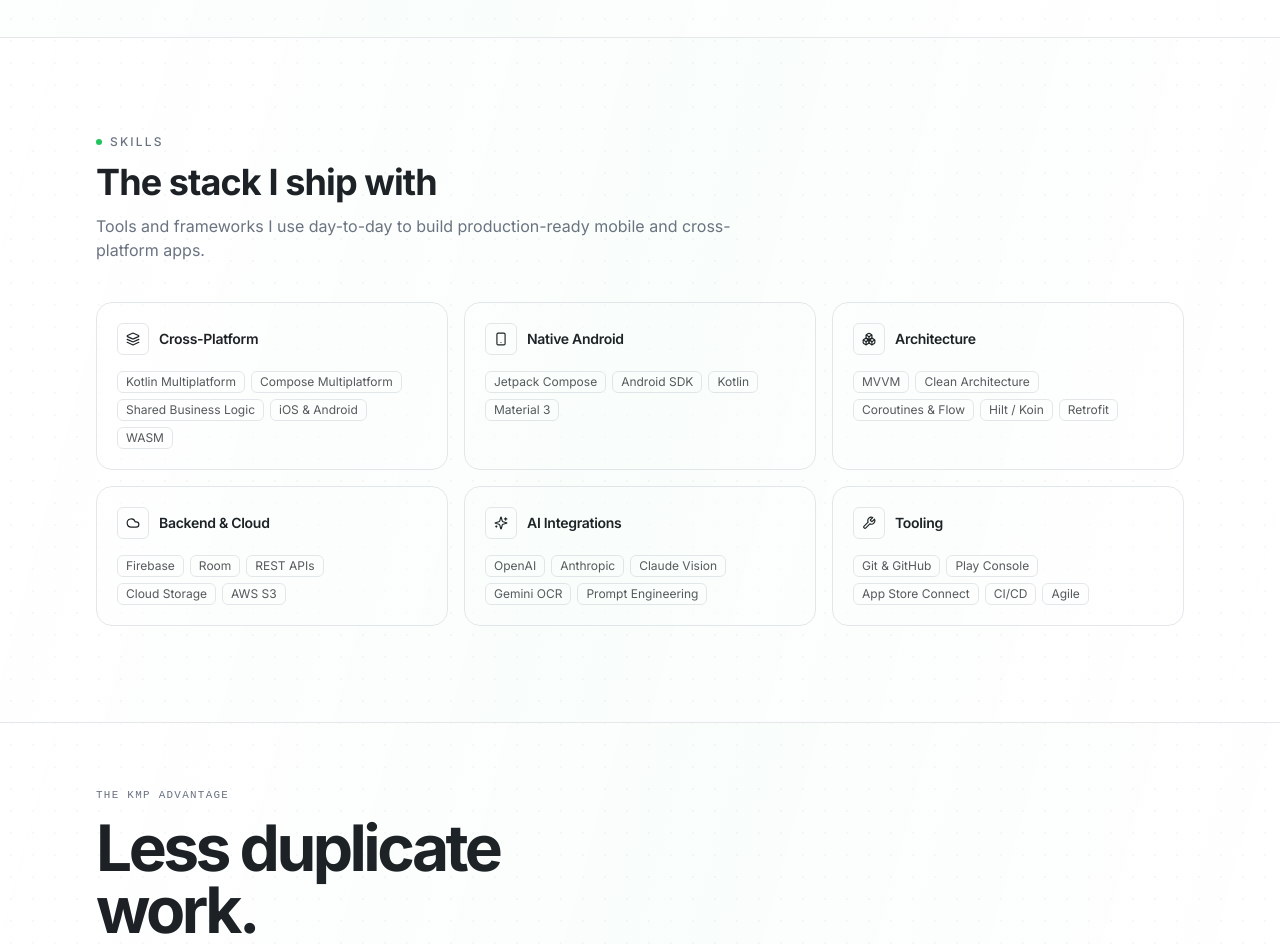
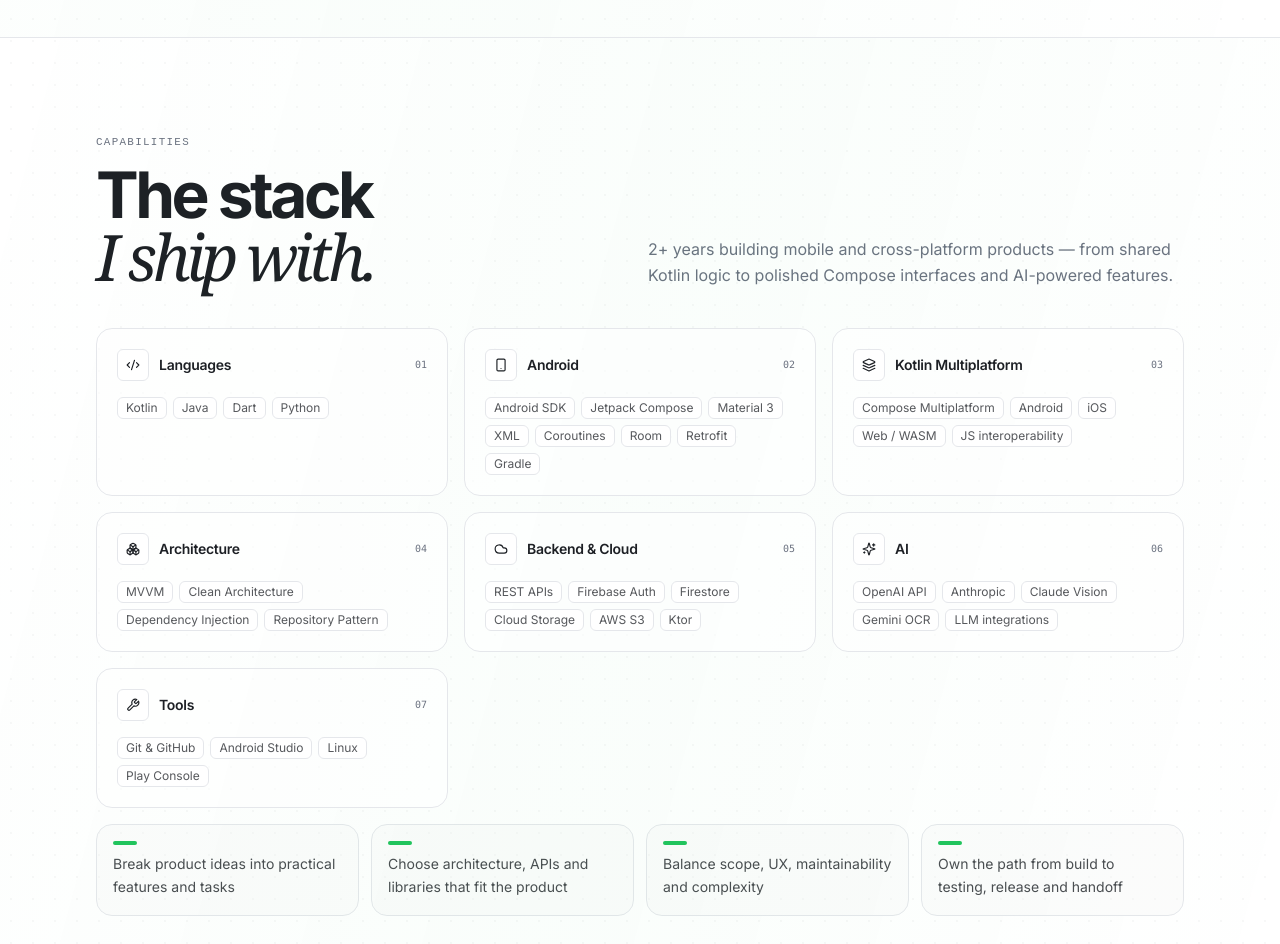
Before and after one commit to Arunbide/arunbide-04690, a React (Vite) app: page / in a window 1280 px wide. Shown: the part 2280-3224 px from the top of the page. Built offline with nearby package versions, Linux system fonts and the light colour scheme.

Commit message:
Changes
Co-authored-by: Arunbide <112233922+Arunbide@users.noreply.github.com>

```diff
--- a/src/components/Experience.tsx
+++ b/src/components/Experience.tsx
@@ -1,25 +1,31 @@
-import { Calendar } from "lucide-react";
+import { Calendar, MapPin } from "lucide-react";
 
 const Experience = () => {
   const jobs = [
     {
       title: "Kotlin Multiplatform Developer",
       company: "Stealth Startup",
-      type: "Freelance · Remote",
+      type: "Contract · Remote",
       period: "Sep 2025 — May 2026",
       bullets: [
-        "Led V2 redesign in Material 3, unifying Android, iOS, and Web (WASM) with Kotlin Multiplatform.",
-        "Built shared business logic and reusable Compose components for cross-platform scalability.",
+        "Contributed to a V2 redesign using Kotlin Multiplatform and Compose Multiplatform for Android, iOS and Web.",
+        "Built reusable Compose and Material 3 components with shared business logic across platforms.",
+        "Worked with Kotlin WASM, JavaScript interoperability, localization and RTL support.",
+        "Made implementation decisions around shared vs. platform-specific code based on product needs.",
+        "Debugged Gradle, KMP, WASM, Firebase and cross-platform build issues.",
       ],
     },
     {
-      title: "Android & KMP Developer",
+      title: "Freelance Android & Mobile Developer",
       company: "Freelance",
-      type: "Worldwide",
-      period: "Ongoing",
+      type: "Remote · Worldwide",
+      period: "Jun 2023 — Present",
       bullets: [
-        "Shipped multiple production Android apps using Firebase, REST, and modern Android practices.",
-        "Owned the full lifecycle — design, build, publish — with a 100% job-success rate.",
+        "Built Android and cross-platform apps with Kotlin, Java, Flutter and Kotlin Multiplatform.",
+        "Shipped with Jetpack Compose, MVVM, Coroutines, Room, Retrofit and dependency injection.",
+        "Integrated Firebase, REST APIs, AI services, media services and third-party platforms.",
+        "Worked directly with clients on requirements, scope, estimates and technical approach.",
+        "Owned projects from build and debugging through testing, Play Console release and handoff.",
       ],
     },
   ];
@@ -27,42 +33,52 @@ const Experience = () => {
   return (
     <section id="experience" className="section-shell py-16 sm:py-24 px-5 sm:px-6">
       <div className="container mx-auto max-w-6xl">
-        <div className="flex items-center gap-2 mb-3">
-          <span className="inline-flex h-1.5 w-1.5 rounded-full bg-accent" />
-          <p className="text-[11px] sm:text-xs font-medium uppercase tracking-[0.18em] text-muted-foreground">
-            Experience
+        <div className="mb-10 grid gap-4 md:grid-cols-2 md:items-end">
+          <div>
+            <p className="eyebrow">Experience</p>
+            <h2 className="section-heading font-bold">
+              Where I've<br />
+              <em>worked.</em>
+            </h2>
+          </div>
+          <p className="max-w-xl text-muted-foreground">
+            Two and a half years of shipping production mobile apps — for a product team and directly for clients.
           </p>
         </div>
-        <h2 className="text-2xl sm:text-3xl md:text-4xl font-bold tracking-tight mb-8 sm:mb-10">
-          Where I've worked
-        </h2>
 
         <div className="relative">
-          {/* timeline rail */}
-          <div className="absolute left-[7px] top-2 bottom-2 w-px bg-border hidden sm:block" />
+          <div className="absolute left-[7px] top-2 bottom-2 w-px bg-gradient-to-b from-border via-border to-transparent hidden sm:block" />
           <div className="space-y-4">
             {jobs.map((j, i) => (
               <div
                 key={j.title + j.company}
-                className="relative sm:pl-8 animate-fade-in"
+                className="group relative sm:pl-8 animate-fade-in"
                 style={{ animationDelay: `${i * 80}ms`, animationFillMode: "backwards" }}
               >
-                <span className="absolute left-0 top-6 hidden sm:block h-4 w-4 rounded-full border-2 border-background bg-foreground" />
-                <div className="rounded-2xl border border-border bg-card/50 p-5 sm:p-6 transition-all duration-300 hover:-translate-y-0.5 hover:border-foreground/25 hover:shadow-xl hover:shadow-foreground/5">
-                  <div className="flex flex-col sm:flex-row sm:items-start sm:justify-between gap-1 mb-2">
+                <span className="absolute left-0 top-6 hidden sm:block h-4 w-4 rounded-full border-2 border-background bg-foreground transition-transform duration-300 group-hover:scale-125" />
+                <span className="absolute left-0 top-6 hidden sm:block h-4 w-4 rounded-full bg-accent/40 opacity-0 blur-md transition-opacity duration-300 group-hover:opacity-100" />
+                <div className="relative overflow-hidden rounded-2xl border border-border bg-card/50 p-5 sm:p-6 transition-all duration-300 hover:-translate-y-0.5 hover:border-foreground/25 hover:shadow-xl hover:shadow-foreground/5">
+                  <span
+                    className="pointer-events-none absolute -right-16 -top-16 h-40 w-40 rounded-full bg-accent/10 blur-3xl opacity-0 transition-opacity duration-500 group-hover:opacity-100"
+                    aria-hidden
+                  />
+                  <div className="relative flex flex-col sm:flex-row sm:items-start sm:justify-between gap-1 mb-2">
                     <div>
-                      <h3 className="text-base sm:text-lg font-bold">{j.title}</h3>
-                      <p className="text-sm text-muted-foreground">{j.company} · {j.type}</p>
+                      <h3 className="text-base sm:text-lg font-bold tracking-tight">{j.title}</h3>
+                      <p className="mt-0.5 flex flex-wrap items-center gap-1.5 text-sm text-muted-foreground">
+                        <span className="font-medium text-foreground/80">{j.company}</span>
+                        <span className="inline-flex items-center gap-1"><MapPin className="h-3 w-3" />{j.type}</span>
+                      </p>
                     </div>
-                    <div className="flex items-center gap-1.5 text-xs text-muted-foreground shrink-0">
+                    <div className="flex items-center gap-1.5 rounded-full border border-border bg-background px-2.5 py-1 text-xs text-muted-foreground shrink-0 self-start">
                       <Calendar className="h-3.5 w-3.5" />
                       <span>{j.period}</span>
                     </div>
                   </div>
-                  <ul className="space-y-1.5 text-sm text-foreground/80 mt-3">
+                  <ul className="relative space-y-1.5 text-sm text-foreground/80 mt-3">
                     {j.bullets.map((b, idx) => (
                       <li key={idx} className="flex gap-2">
-                        <span className="text-muted-foreground mt-1.5 h-1 w-1 rounded-full bg-muted-foreground shrink-0" />
+                        <span className="mt-[7px] h-1 w-1 shrink-0 rounded-full bg-muted-foreground transition-colors duration-300 group-hover:bg-accent" />
                         <span className="leading-relaxed">{b}</span>
                       </li>
                     ))}
--- a/src/components/Skills.tsx
+++ b/src/components/Skills.tsx
@@ -1,78 +1,120 @@
-import { Layers, Smartphone, Boxes, Cloud, Sparkles, Wrench } from "lucide-react";
+import { useState } from "react";
+import { Code2, Smartphone, Boxes, Layers, Cloud, Sparkles, Wrench } from "lucide-react";
 
 const Skills = () => {
+  const [active, setActive] = useState<string | null>(null);
+
   const categories = [
     {
-      icon: Layers,
-      title: "Cross-Platform",
-      skills: ["Kotlin Multiplatform", "Compose Multiplatform", "Shared Business Logic", "iOS & Android", "WASM"],
+      icon: Code2,
+      title: "Languages",
+      skills: ["Kotlin", "Java", "Dart", "Python"],
     },
     {
       icon: Smartphone,
-      title: "Native Android",
-      skills: ["Jetpack Compose", "Android SDK", "Kotlin", "Material 3"],
+      title: "Android",
+      skills: ["Android SDK", "Jetpack Compose", "Material 3", "XML", "Coroutines", "Room", "Retrofit", "Gradle"],
+    },
+    {
+      icon: Layers,
+      title: "Kotlin Multiplatform",
+      skills: ["Compose Multiplatform", "Android", "iOS", "Web / WASM", "JS interoperability"],
     },
     {
       icon: Boxes,
       title: "Architecture",
-      skills: ["MVVM", "Clean Architecture", "Coroutines & Flow", "Hilt / Koin", "Retrofit"],
+      skills: ["MVVM", "Clean Architecture", "Dependency Injection", "Repository Pattern"],
     },
     {
       icon: Cloud,
       title: "Backend & Cloud",
-      skills: ["Firebase", "Room", "REST APIs", "Cloud Storage", "AWS S3"],
+      skills: ["REST APIs", "Firebase Auth", "Firestore", "Cloud Storage", "AWS S3", "Ktor"],
     },
     {
       icon: Sparkles,
-      title: "AI Integrations",
-      skills: ["OpenAI", "Anthropic", "Claude Vision", "Gemini OCR", "Prompt Engineering"],
+      title: "AI",
+      skills: ["OpenAI API", "Anthropic", "Claude Vision", "Gemini OCR", "LLM integrations"],
     },
     {
       icon: Wrench,
-      title: "Tooling",
-      skills: ["Git & GitHub", "Play Console", "App Store Connect", "CI/CD", "Agile"],
+      title: "Tools",
+      skills: ["Git & GitHub", "Android Studio", "Linux", "Play Console"],
     },
+  ];
+
+  const strengths = [
+    "Break product ideas into practical features and tasks",
+    "Choose architecture, APIs and libraries that fit the product",
+    "Balance scope, UX, maintainability and complexity",
+    "Own the path from build to testing, release and handoff",
   ];
 
   return (
     <section id="skills" className="section-shell py-16 sm:py-24 px-5 sm:px-6">
       <div className="container mx-auto max-w-6xl">
-        <div className="flex items-center gap-2 mb-3">
-          <span className="inline-flex h-1.5 w-1.5 rounded-full bg-accent" />
-          <p className="text-[11px] sm:text-xs font-medium uppercase tracking-[0.18em] text-muted-foreground">
-            Skills
+        <div className="mb-10 grid gap-4 md:grid-cols-2 md:items-end">
+          <div>
+            <p className="eyebrow">Capabilities</p>
+            <h2 className="section-heading font-bold">
+              The stack<br />
+              <em>I ship with.</em>
+            </h2>
+          </div>
+          <p className="max-w-xl text-muted-foreground">
+            2+ years building mobile and cross-platform products — from shared Kotlin logic to polished Compose
+            interfaces and AI-powered features.
           </p>
         </div>
-        <h2 className="text-2xl sm:text-3xl md:text-4xl font-bold tracking-tight mb-3">
-          The stack I ship with
-        </h2>
-        <p className="text-sm sm:text-base text-muted-foreground mb-8 sm:mb-10 max-w-2xl">
-          Tools and frameworks I use day-to-day to build production-ready mobile and cross-platform apps.
-        </p>
 
         <div className="grid grid-cols-1 sm:grid-cols-2 lg:grid-cols-3 gap-3 sm:gap-4">
           {categories.map(({ icon: Icon, title, skills }, i) => (
             <div
               key={title}
-              className="group rounded-2xl border border-border bg-card/50 p-5 transition-all duration-300 hover:-translate-y-1 hover:border-foreground/25 hover:shadow-xl hover:shadow-foreground/5 animate-fade-in"
-              style={{ animationDelay: `${i * 60}ms`, animationFillMode: "backwards" }}
+              onMouseEnter={() => setActive(title)}
+              onMouseLeave={() => setActive(null)}
+              className="group relative overflow-hidden rounded-2xl border border-border bg-card/50 p-5 transition-all duration-300 hover:-translate-y-1 hover:border-foreground/25 hover:shadow-xl hover:shadow-foreground/5 animate-fade-in"
+              style={{ animationDelay: `${i * 50}ms`, animationFillMode: "backwards" }}
             >
-              <div className="flex items-center gap-2.5 mb-4">
-                <span className="inline-flex h-8 w-8 items-center justify-center rounded-md border border-border bg-background transition-colors group-hover:border-foreground/30">
+              <span
+                className="pointer-events-none absolute -right-10 -top-10 h-24 w-24 rounded-full bg-accent/15 blur-2xl opacity-0 transition-opacity duration-500 group-hover:opacity-100"
+                aria-hidden
+              />
+              <div className="relative flex items-center gap-2.5 mb-4">
+                <span className="inline-flex h-8 w-8 items-center justify-center rounded-md border border-border bg-background transition-all duration-300 group-hover:border-foreground/30 group-hover:rotate-6 group-hover:scale-105">
                   <Icon className="h-3.5 w-3.5" />
                 </span>
                 <h3 className="text-sm font-semibold">{title}</h3>
+                <span className="ml-auto font-mono text-[10px] text-muted-foreground tabular-nums">
+                  {String(i + 1).padStart(2, "0")}
+                </span>
               </div>
-              <div className="flex flex-wrap gap-1.5">
-                {skills.map((s) => (
+              <div className="relative flex flex-wrap gap-1.5">
+                {skills.map((s, si) => (
                   <span
                     key={s}
-                    className="inline-flex items-center text-[11px] sm:text-xs text-foreground/75 bg-background border border-border rounded-md px-2 py-0.5"
+                    className="inline-flex items-center rounded-md border border-border bg-background px-2 py-0.5 text-[11px] sm:text-xs text-foreground/75 transition-all duration-300 hover:border-foreground/30 hover:text-foreground"
+                    style={{
+                      transitionDelay: active === title ? `${si * 25}ms` : "0ms",
+                      transform: active === title ? "translateY(-1px)" : "none",
+                    }}
                   >
                     {s}
                   </span>
                 ))}
               </div>
+            </div>
+          ))}
+        </div>
+
+        <div className="mt-4 grid gap-3 sm:grid-cols-2 lg:grid-cols-4">
+          {strengths.map((s, i) => (
+            <div
+              key={s}
+              className="rounded-2xl border border-border bg-secondary/30 p-4 text-sm leading-relaxed text-foreground/80 transition-colors duration-300 hover:border-foreground/25 animate-fade-in"
+              style={{ animationDelay: `${300 + i * 60}ms`, animationFillMode: "backwards" }}
+            >
+              <span className="mb-2 block h-1 w-6 rounded-full bg-accent" />
+              {s}
             </div>
           ))}
         </div>
```
